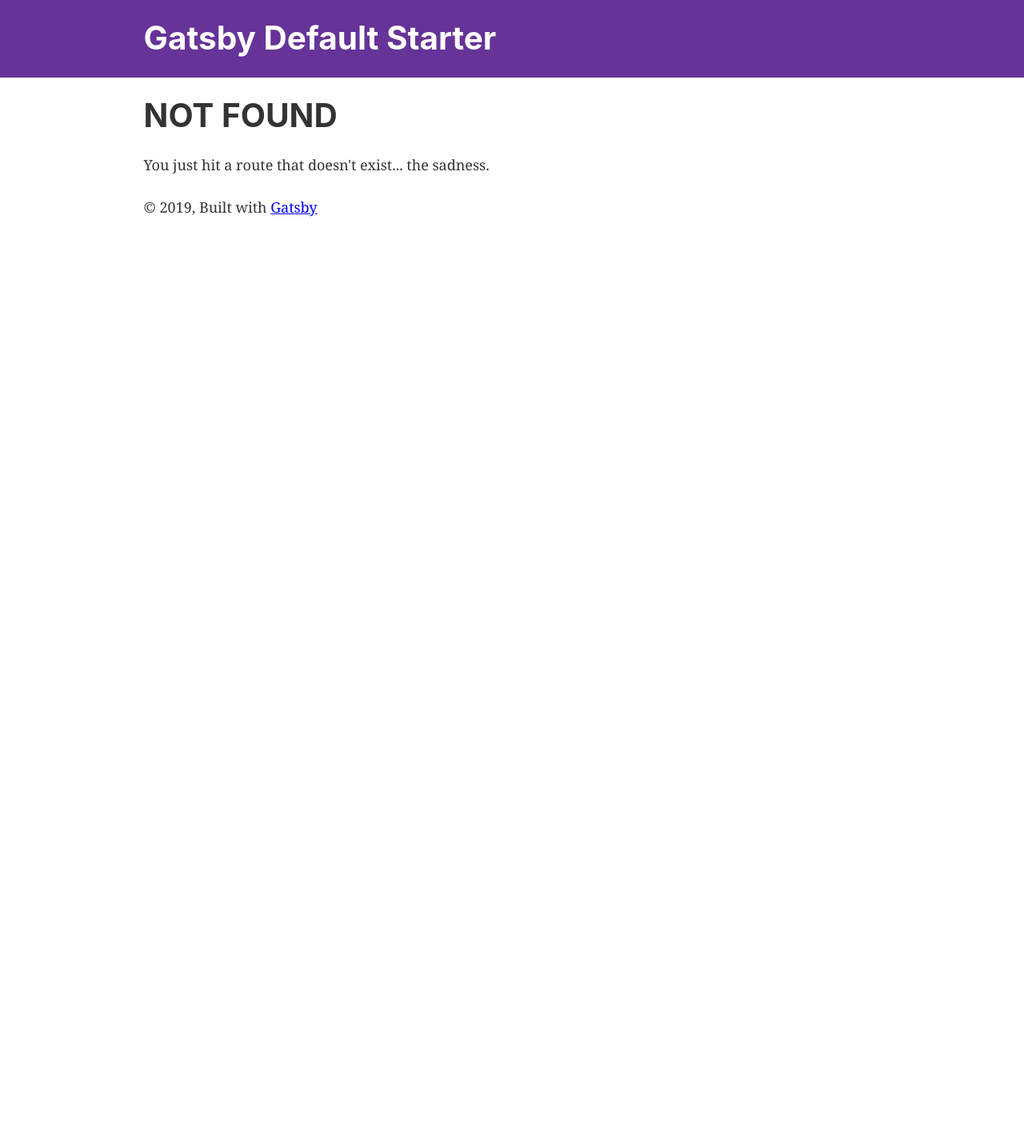
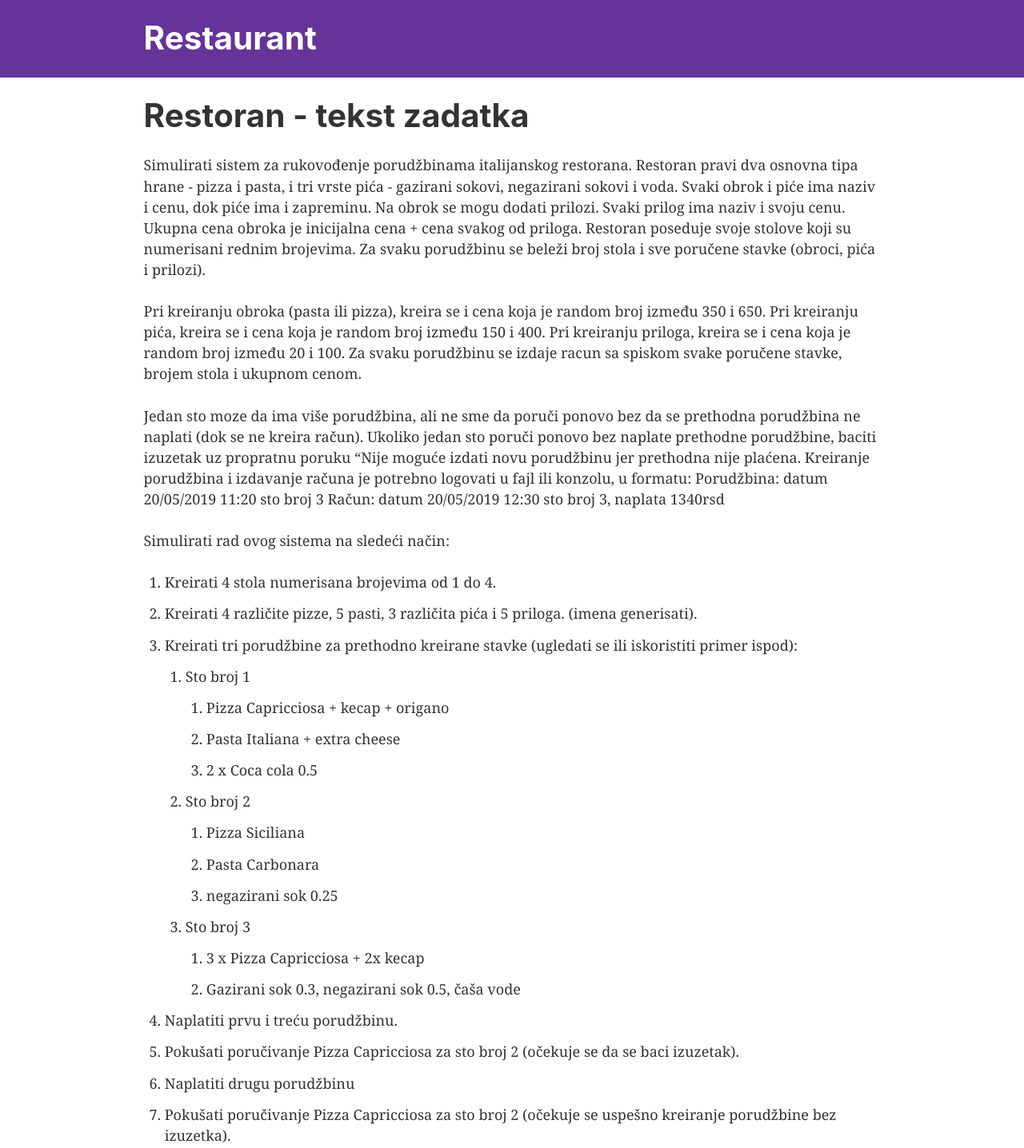
Before and after one commit to obrovacm/restaurant, a Gatsby site: page /about in a window 1280 px wide. Before the commit this address had no page. Shown: the top 1436 px of the page at 80% size. Before the commit the page ends 800 px from the top, so only its background shows below. Built offline with nearby package versions, Linux system fonts and the light colour scheme; Gatsby itself is replaced by a stand-in of ours.

Commit message:
new reset

```diff
--- a/gatsby-config.js
+++ b/gatsby-config.js
@@ -1,8 +1,8 @@
 module.exports = {
   siteMetadata: {
-    title: `Gatsby Default Starter`,
-    description: `Kick off your next, great Gatsby project with this default starter. This barebones starter ships with the main Gatsby configuration files you might need.`,
-    author: `@gatsbyjs`,
+    title: `Restaurant`,
+    description: `Restaurant website with a ticket ordering app`,
+    author: `@milos_dev`,
   },
   plugins: [
     `gatsby-plugin-react-helmet`,
@@ -18,8 +18,8 @@ module.exports = {
     {
       resolve: `gatsby-plugin-manifest`,
       options: {
-        name: `gatsby-starter-default`,
-        short_name: `starter`,
+        name: `restaurant & register`,
+        short_name: `restaurant`,
         start_url: `/`,
         background_color: `#663399`,
         theme_color: `#663399`,
--- /dev/null
+++ b/src/pages/about.js
@@ -0,0 +1,88 @@
+import React from "react"
+
+import SEO from "../components/seo"
+import Layout from "../components/layout"
+
+export default () => (
+  <Layout>
+    <SEO title="about" />
+    <h1>Restoran - tekst zadatka</h1>
+    <div>
+      <p>
+        Simulirati sistem za rukovođenje porudžbinama italijanskog restorana.
+        Restoran pravi dva osnovna tipa hrane - pizza i pasta, i tri vrste pića
+        - gazirani sokovi, negazirani sokovi i voda. Svaki obrok i piće ima
+        naziv i cenu, dok piće ima i zapreminu. Na obrok se mogu dodati prilozi.
+        Svaki prilog ima naziv i svoju cenu. Ukupna cena obroka je inicijalna
+        cena + cena svakog od priloga. Restoran poseduje svoje stolove koji su
+        numerisani rednim brojevima. Za svaku porudžbinu se beleži broj stola i
+        sve poručene stavke (obroci, pića i prilozi).
+      </p>
+      <p>
+        Pri kreiranju obroka (pasta ili pizza), kreira se i cena koja je random
+        broj između 350 i 650. Pri kreiranju pića, kreira se i cena koja je
+        random broj između 150 i 400. Pri kreiranju priloga, kreira se i cena
+        koja je random broj između 20 i 100. Za svaku porudžbinu se izdaje racun
+        sa spiskom svake poručene stavke, brojem stola i ukupnom cenom.
+      </p>
+      <p>
+        Jedan sto moze da ima više porudžbina, ali ne sme da poruči ponovo bez
+        da se prethodna porudžbina ne naplati (dok se ne kreira račun). Ukoliko
+        jedan sto poruči ponovo bez naplate prethodne porudžbine, baciti
+        izuzetak uz propratnu poruku “Nije moguće izdati novu porudžbinu jer
+        prethodna nije plaćena. Kreiranje porudžbina i izdavanje računa je
+        potrebno logovati u fajl ili konzolu, u formatu: Porudžbina: datum
+        20/05/2019 11:20 sto broj 3 Račun: datum 20/05/2019 12:30 sto broj 3,
+        naplata 1340rsd
+      </p>
+
+      <p>Simulirati rad ovog sistema na sledeći način:</p>
+      <ol>
+        <li>Kreirati 4 stola numerisana brojevima od 1 do 4.</li>
+        <li>
+          Kreirati 4 različite pizze, 5 pasti, 3 različita pića i 5 priloga.
+          (imena generisati).
+        </li>
+        <li>
+          Kreirati tri porudžbine za prethodno kreirane stavke (ugledati se ili
+          iskoristiti primer ispod):
+          <ol>
+            <li>
+              Sto broj 1
+              <ol>
+                <li>Pizza Capricciosa + kecap + origano</li>
+                <li>Pasta Italiana + extra cheese</li>
+                <li>2 x Coca cola 0.5</li>
+              </ol>
+            </li>
+            <li>
+              Sto broj 2
+              <ol>
+                <li>Pizza Siciliana</li>
+                <li>Pasta Carbonara</li>
+                <li>negazirani sok 0.25</li>
+              </ol>
+            </li>
+            <li>
+              Sto broj 3
+              <ol>
+                <li>3 x Pizza Capricciosa + 2x kecap</li>
+                <li>Gazirani sok 0.3, negazirani sok 0.5, čaša vode</li>
+              </ol>
+            </li>
+          </ol>
+        </li>
+        <li>Naplatiti prvu i treću porudžbinu.</li>
+        <li>
+          Pokušati poručivanje Pizza Capricciosa za sto broj 2 (očekuje se da se
+          baci izuzetak).
+        </li>
+        <li>Naplatiti drugu porudžbinu</li>
+        <li>
+          Pokušati poručivanje Pizza Capricciosa za sto broj 2 (očekuje se
+          uspešno kreiranje porudžbine bez izuzetka).
+        </li>
+      </ol>
+    </div>
+  </Layout>
+)
--- a/src/pages/index.js
+++ b/src/pages/index.js
@@ -7,14 +7,14 @@ import SEO from "../components/seo"
 
 const IndexPage = () => (
   <Layout>
-    <SEO title="Home" />
+    <SEO title="home" />
     <h1>Hi people</h1>
     <p>Welcome to your new Gatsby site.</p>
     <p>Now go build something great.</p>
     <div style={{ maxWidth: `300px`, marginBottom: `1.45rem` }}>
       <Image />
     </div>
-    <Link to="/page-2/">Go to page 2</Link>
+    <Link to="/about">About</Link>
   </Layout>
 )
 
```
